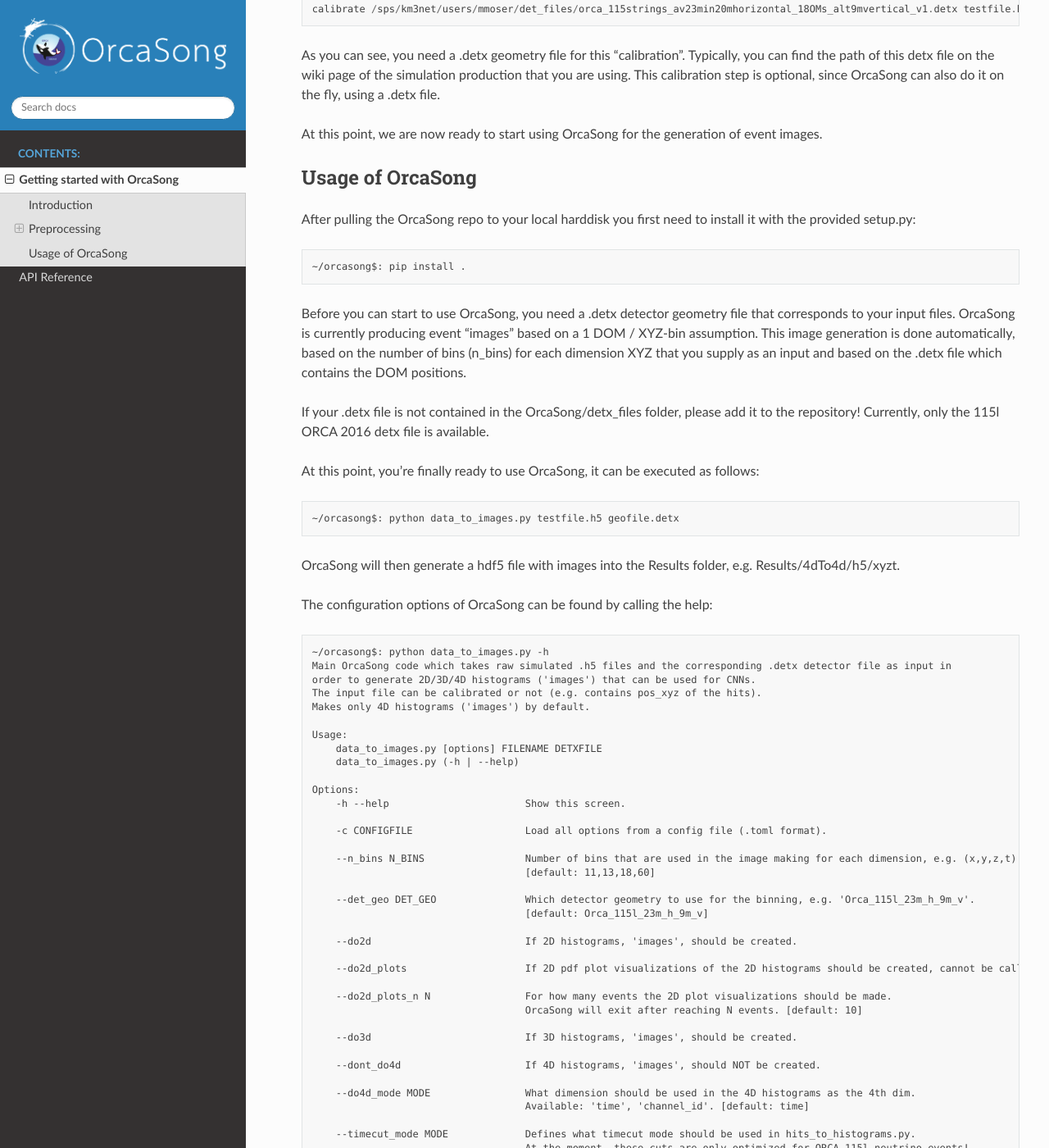
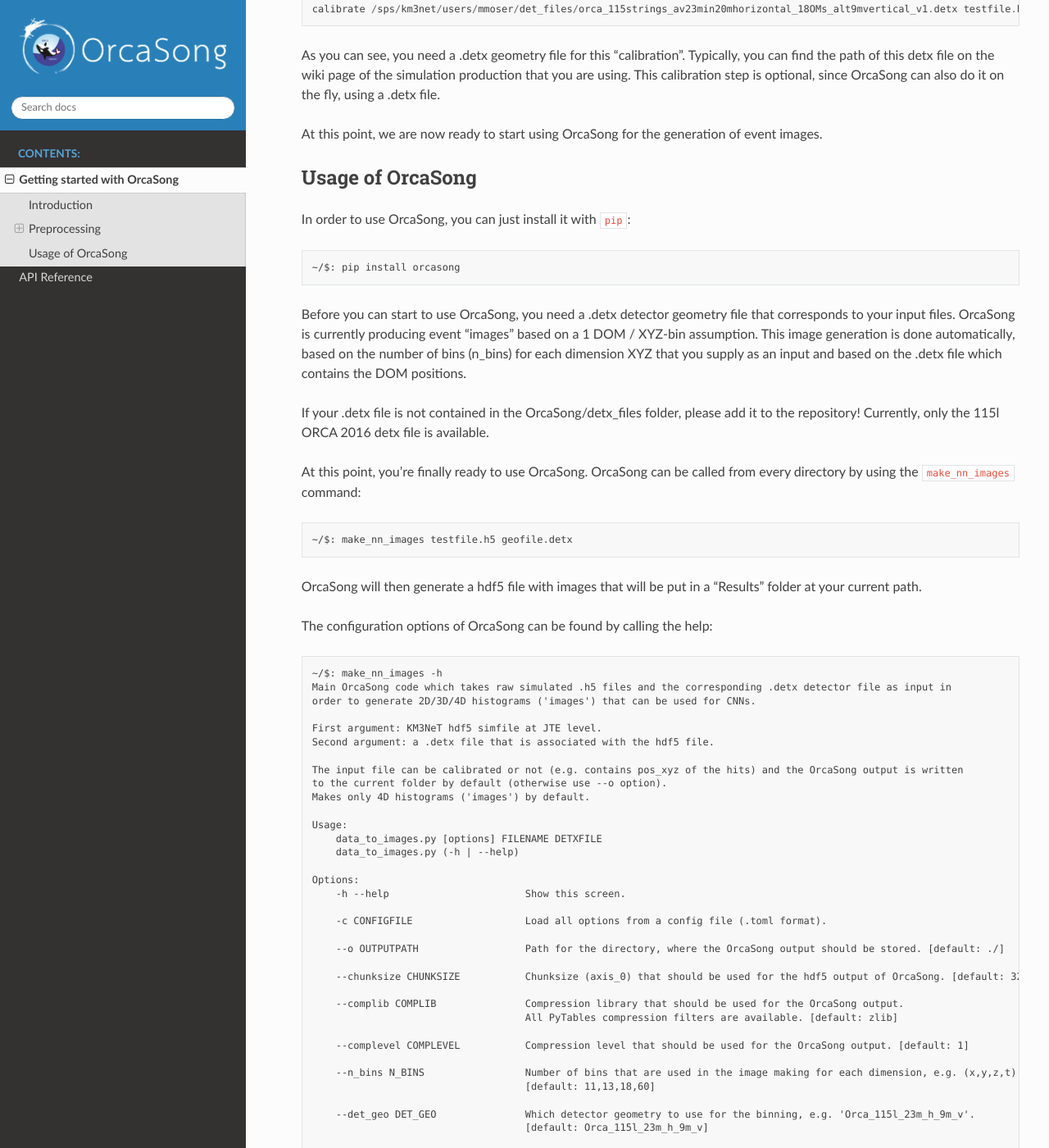
Before and after one commit to ViaFerrata/OrcaSong, a Sphinx documentation site: the page built from docs/getting_started.rst, in a window 1280 px wide and 1400 px high, scrolled down 2701 px. Shown: the whole window at 82% size. Built offline with Sphinx 7.4.7 and the Read the Docs theme 2.0.0, drawn with Linux system fonts in a browser that asks for light colours; the version number could not be read and is left out; some of the changed text lies outside the part shown.

Commit message:
Fixed docs and removed leftover code.

```diff
--- a/docs/api.rst
+++ b/docs/api.rst
@@ -20,8 +20,11 @@ OrcaSong: Main Framework
 
   parse_input
   parser_check_input
+  make_output_dirs
   calculate_bin_edges
   calculate_bin_edges_test
+  get_file_particle_type
+  EventSkipper
   skip_event
   data_to_images
   main
@@ -39,9 +42,11 @@ OrcaSong: Main Framework
 .. autosummary::
   :toctree: api
 
-  get_event_data
   get_primary_track_index
   get_time_residual_nu_interaction_mean_triggered_hits
+  get_hits
+  get_tracks
+  EventDataExtractor
 
 
 ``orcasong.hits_to_histograms``: Making images based on the event info
@@ -56,24 +61,9 @@ OrcaSong: Main Framework
 .. autosummary::
   :toctree: api
 
+  get_time_parameters
   compute_4d_to_2d_histograms
+  convert_2d_numpy_hists_to_pdf_image
   compute_4d_to_3d_histograms
   compute_4d_to_4d_histograms
-  convert_2d_numpy_hists_to_pdf_image
-  get_time_parameters
-
-
-``orcasong.histograms_to_files``: Saving the images to a h5 file
-~~~~~~~~~~~~~~~~~~~~~~~~~~~~~~~~~~~~~~~~~~~~~~~~~~~~~~~~~~~~~~~~
-
-.. automodule:: orcasong.histograms_to_files
-  :no-members:
-  :no-inherited-members:
-
-
-.. currentmodule:: orcasong.histograms_to_files
-
-.. autosummary::
-  :toctree: api
-
-  store_histograms_as_hdf5
+  HistogramMaker
--- a/docs/getting_started.rst
+++ b/docs/getting_started.rst
@@ -134,9 +134,9 @@ At this point, we are now ready to start using OrcaSong for the generation of ev
 Usage of OrcaSong
 -----------------
 
-After pulling the OrcaSong repo to your local harddisk you first need to install it with the provided setup.py::
+In order to use OrcaSong, you can just install it with :code:`pip`::
 
-    ~/orcasong$: pip install .
+    ~/$: pip install orcasong
 
 Before you can start to use OrcaSong, you need a .detx detector geometry file that corresponds to your input files.
 OrcaSong is currently producing event "images" based on a 1 DOM / XYZ-bin assumption. This image generation is done
@@ -146,18 +146,24 @@ automatically, based on the number of bins (n_bins) for each dimension XYZ that
 If your .detx file is not contained in the OrcaSong/detx_files folder, please add it to the repository!
 Currently, only the 115l ORCA 2016 detx file is available.
 
-At this point, you're finally ready to use OrcaSong, it can be executed as follows::
+At this point, you're finally ready to use OrcaSong.
+OrcaSong can be called from every directory by using the :code:`make_nn_images` command::
 
-    ~/orcasong$: python data_to_images.py testfile.h5 geofile.detx
+    ~/$: make_nn_images testfile.h5 geofile.detx
 
-OrcaSong will then generate a hdf5 file with images into the Results folder, e.g. Results/4dTo4d/h5/xyzt.
+OrcaSong will then generate a hdf5 file with images that will be put in a "Results" folder at your current path.
 
 The configuration options of OrcaSong can be found by calling the help::
 
-    ~/orcasong$: python data_to_images.py -h
+    ~/$: make_nn_images -h
     Main OrcaSong code which takes raw simulated .h5 files and the corresponding .detx detector file as input in
     order to generate 2D/3D/4D histograms ('images') that can be used for CNNs.
-    The input file can be calibrated or not (e.g. contains pos_xyz of the hits).
+
+    First argument: KM3NeT hdf5 simfile at JTE level.
+    Second argument: a .detx file that is associated with the hdf5 file.
+
+    The input file can be calibrated or not (e.g. contains pos_xyz of the hits) and the OrcaSong output is written
+    to the current folder by default (otherwise use --o option).
     Makes only 4D histograms ('images') by default.
 
     Usage:
@@ -168,6 +174,15 @@ The configuration options of OrcaSong can be found by calling the help::
         -h --help                       Show this screen.
 
         -c CONFIGFILE                   Load all options from a config file (.toml format).
+
+        --o OUTPUTPATH                  Path for the directory, where the OrcaSong output should be stored. [default: ./]
+
+        --chunksize CHUNKSIZE           Chunksize (axis_0) that should be used for the hdf5 output of OrcaSong. [default: 32]
+
+        --complib COMPLIB               Compression library that should be used for the OrcaSong output.
+                                        All PyTables compression filters are available. [default: zlib]
+
+        --complevel COMPLEVEL           Compression level that should be used for the OrcaSong output. [default: 1]
 
         --n_bins N_BINS                 Number of bins that are used in the image making for each dimension, e.g. (x,y,z,t).
                                         [default: 11,13,18,60]
@@ -222,18 +237,15 @@ The configuration options of OrcaSong can be found by calling the help::
                                         the 'y' dataset of the output file of OrcaSong. [default: 1]
 
 
-
-OrcaSong will then generate a hdf5 file with images into the Results folder, e.g. Results/4dTo4d/h5/xyzt.
-
-Alternatively, they can also be found in the docs of the :code:`main()` function:
+Alternatively, they can also be found in the docs of the :code:`data_to_images()` function:
 
 .. currentmodule:: orcasong.data_to_images
 .. autosummary::
-    main
+    data_to_images
 
 Other than parsing every information to orcasong via the console, you can also load a .toml config file::
 
-    ~/orcasong$: python data_to_images.py -c config.toml testfile.h5 geofile.detx
+    ~/$: make_nn_images -c config.toml testfile.h5 geofile.detx
 
 Please checkout the config.toml file in the main folder of the OrcaSong repo in order to get an idea about
 the structure of the config file.
```
Also changed, not shown: 1 other file.
